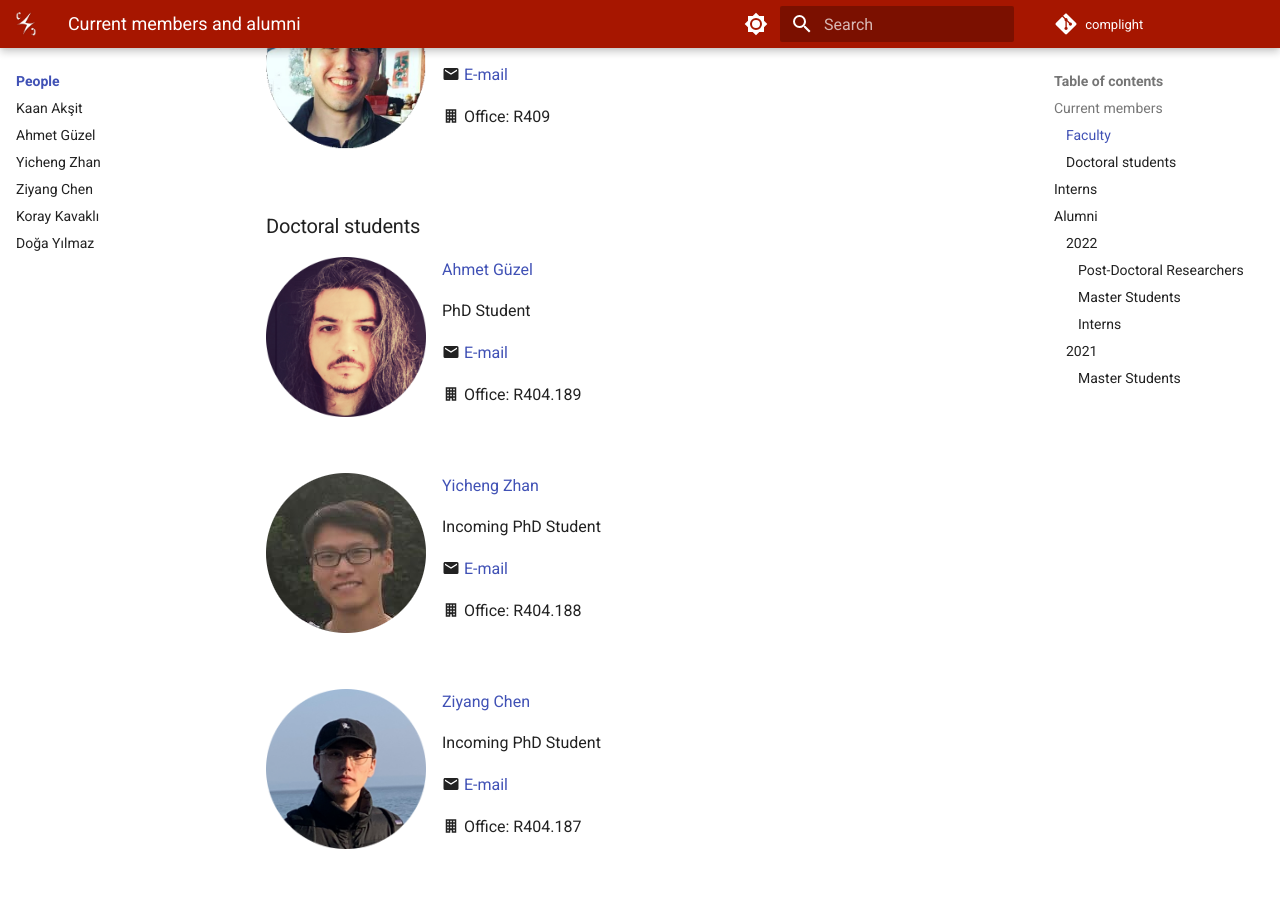
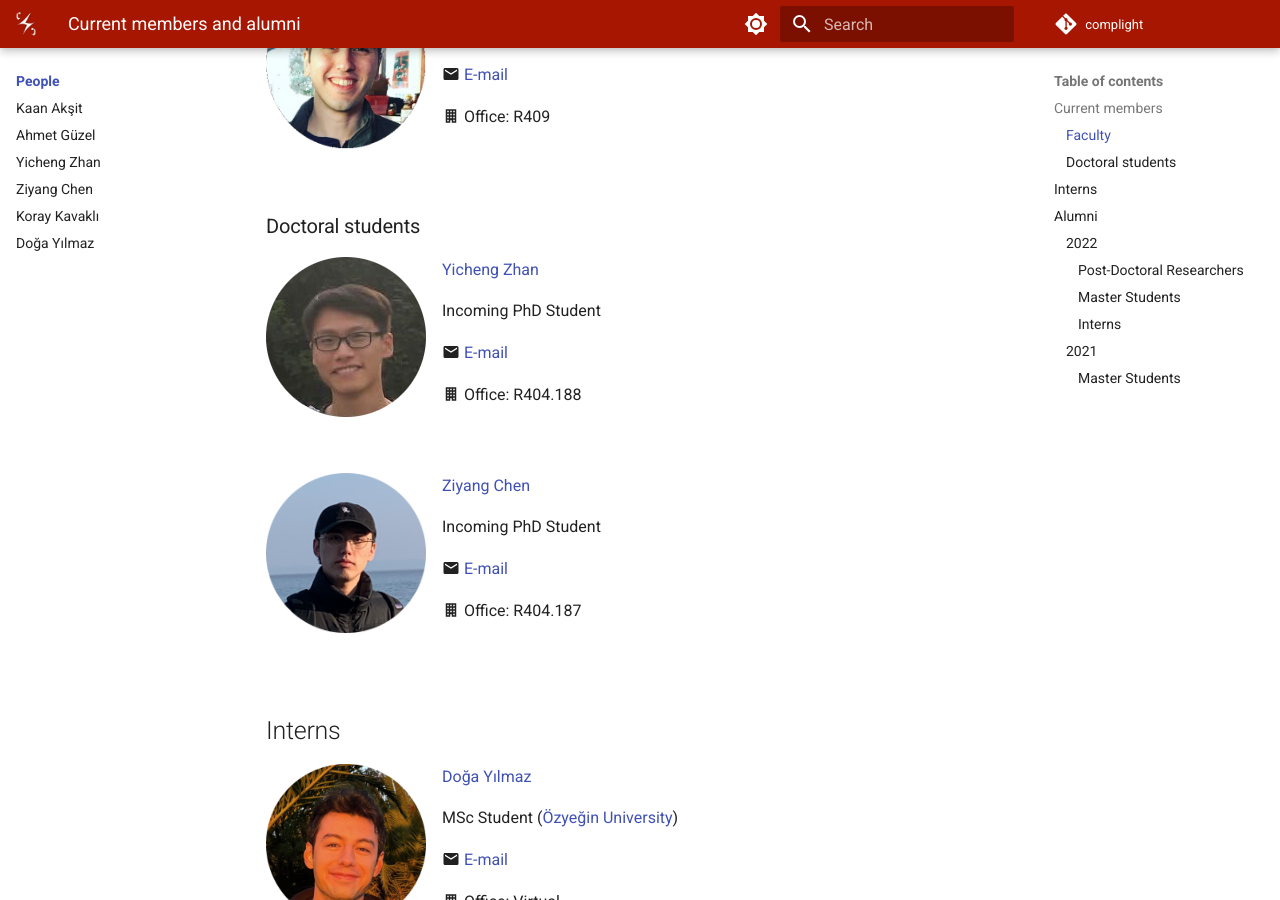
Before and after one commit to complight/complight.github.io, an MkDocs documentation site: the page built from docs/people/index.md, in a window 1280 px wide and 900 px high, scrolled down 541 px. Built offline with MkDocs 1.6.1 and Material for MkDocs 9.7.7, drawn with Linux system fonts in a browser that asks for light colours.

Commit message:
Updating the people's page.

```diff
--- a/docs/people/index.md
+++ b/docs/people/index.md
@@ -22,18 +22,6 @@ Associate Professor of Computational Light
 
 
 ### Doctoral students
-<div style="float: left; height:200px;" class="boxed">
-<img align='left' src="../people/ahmet_guzel.png" width="160" alt/>
-</div>
-[Ahmet Güzel](https://aguzel.github.io)
-
-PhD Student
-
-:material-email: [E-mail](mailto:ahmet.guzel.23@ucl.ac.uk)
-
-:material-office-building: Office: R404.189
-<br clear="left"/>
-
 
 <div style="float: left; height:200px;" class="boxed">
 <img align='left' src="../people/yicheng_zhan.png" width="160" alt/>
```
Also changed, not shown: docs/people/ahmet_guzel.png (deleted).
